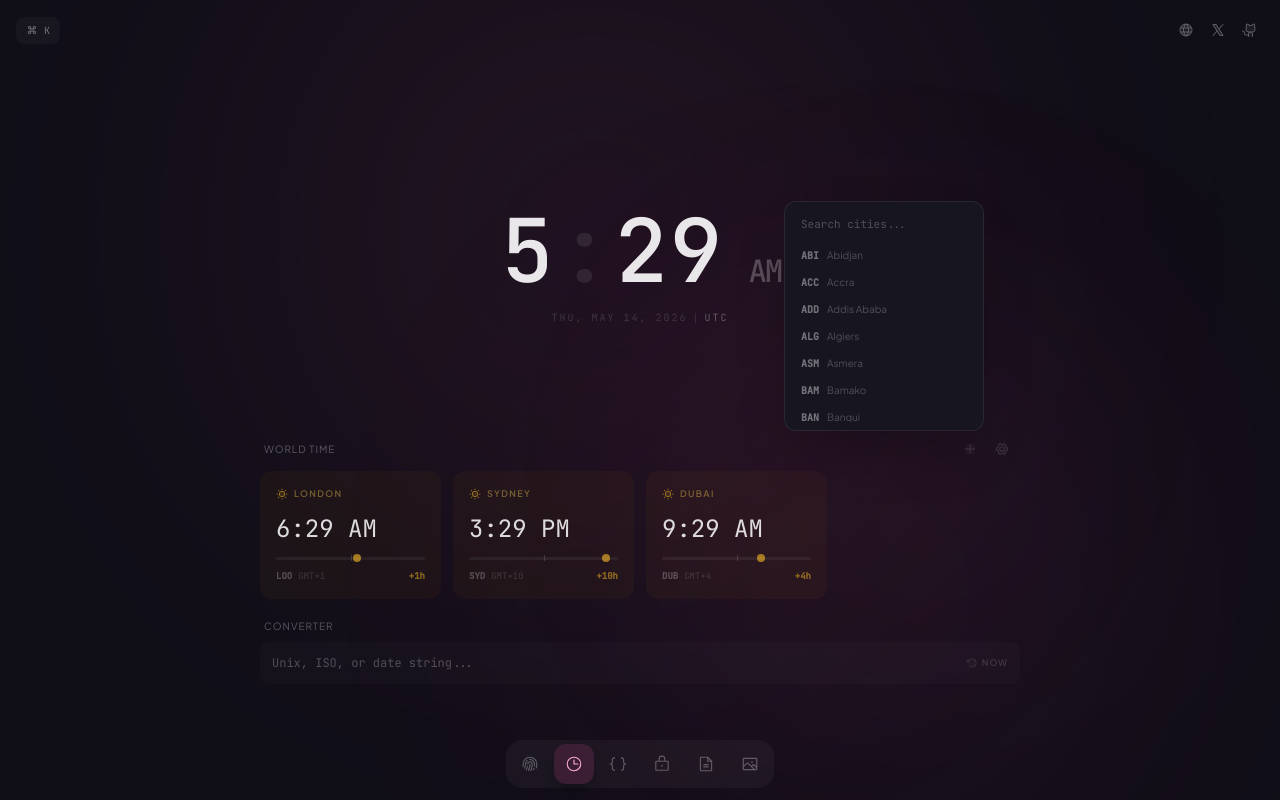
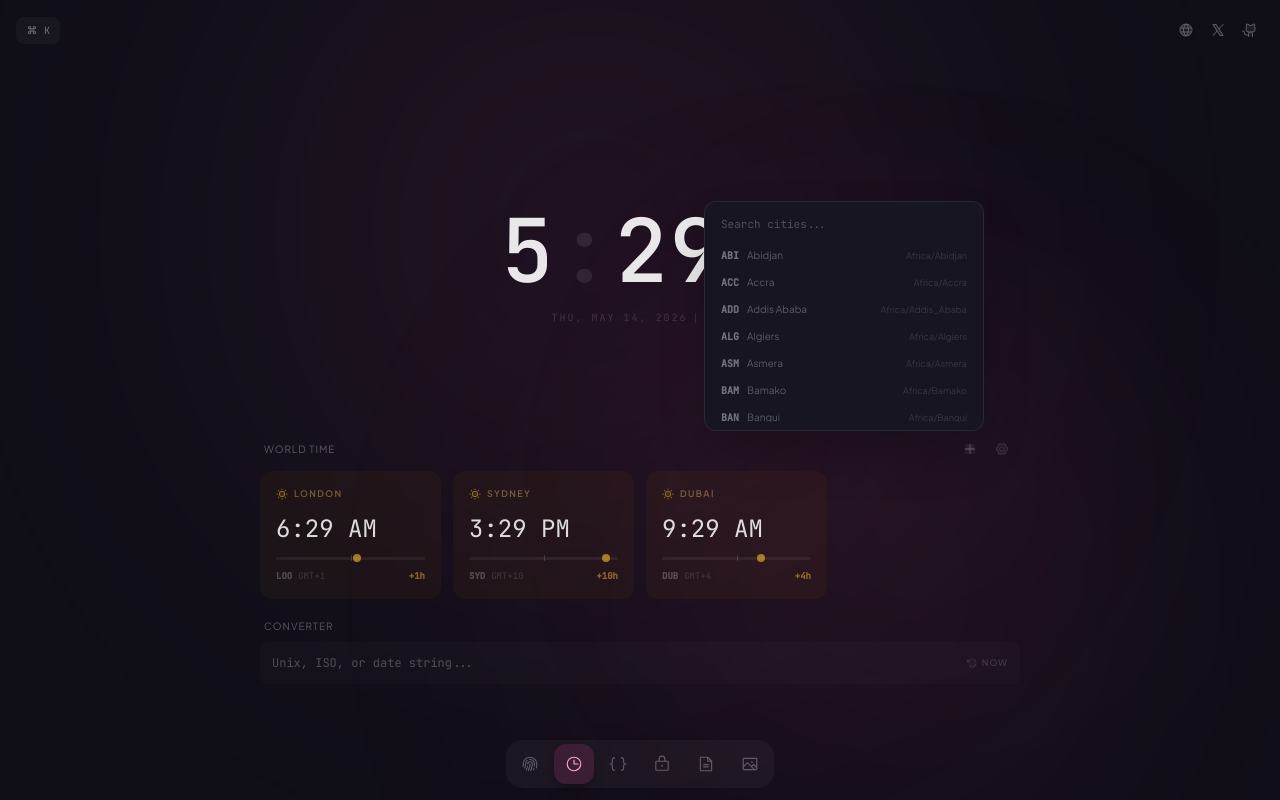
Before and after one commit to xenomech/wrench, a Next.js app: page /time in a window 1280 px wide. Both pictures are taken after a click on the button 970 px from the left and 449 px from the top of the page. Built offline with nearby package versions, Linux system fonts and the light colour scheme.

Commit message:
feat: vaul drawer for city picker, wider dropdown, full timezone in list

```diff
--- a/package.json
+++ b/package.json
@@ -35,6 +35,7 @@
     "react": "19.2.4",
     "react-dom": "19.2.4",
     "smol-toml": "^1.6.1",
+    "vaul": "^1.1.2",
     "zustand": "^5.0.13"
   },
   "devDependencies": {
--- a/src/components/tools/time-tool.tsx
+++ b/src/components/tools/time-tool.tsx
@@ -3,6 +3,7 @@
 import { useState, useEffect, useMemo, useCallback } from 'react';
 import { motion, AnimatePresence } from 'framer-motion';
 import { Copy, Check, ArrowCounterClockwise, Sun, Moon, Plus, X, GearSix } from '@phosphor-icons/react';
+import { Drawer } from 'vaul';
 import { useTimeStore, ALL_TIMEZONES, type CityZone } from '@/lib/time-store';
 import {
   format as fnsFormat,
@@ -98,67 +99,109 @@ function AnimatedTime({ time }: { time: string }) {
   );
 }
 
-function AddCityButton({ onAdd, existingCodes, variant = 'icon' }: { onAdd: (city: CityZone) => void; existingCodes: string[]; variant?: 'icon' | 'empty' }) {
-  const [open, setOpen] = useState(false);
+function CityList({ available, onSelect }: { available: CityZone[]; onSelect: (c: CityZone) => void }) {
   const [search, setSearch] = useState('');
-  const available = ALL_TIMEZONES.filter(
-    c => !existingCodes.includes(c.code) &&
-      (c.label.toLowerCase().includes(search.toLowerCase()) || c.code.toLowerCase().includes(search.toLowerCase()))
+  const filtered = available.filter(
+    c => c.label.toLowerCase().includes(search.toLowerCase()) || c.code.toLowerCase().includes(search.toLowerCase())
   );
 
   return (
-    <div className="relative">
-      <button
-        onClick={() => setOpen(!open)}
-        className={variant === 'empty'
-          ? 'flex w-full items-center justify-center gap-2 rounded-xl border border-dashed border-white/[0.08] py-6 text-[10px] uppercase tracking-widest text-white/20 transition-colors hover:border-white/[0.15] hover:text-white/35'
-          : 'flex h-7 w-7 items-center justify-center rounded-md text-white/15 transition-colors hover:bg-white/[0.04] hover:text-white/35'
-        }
-      >
-        <Plus weight="duotone" className={variant === 'empty' ? 'h-4 w-4' : 'h-3.5 w-3.5'} />
-        {variant === 'empty' && 'Add a city'}
-      </button>
-      <AnimatePresence>
-        {open && (
     <>
-            <div className="fixed inset-0 z-[60] bg-black/30 lg:bg-transparent" onClick={() => { setOpen(false); setSearch(''); }} />
-            <motion.div
-              className="fixed inset-x-0 bottom-0 z-[70] rounded-t-2xl border-t border-white/[0.08] bg-[#161520] p-3 shadow-2xl lg:absolute lg:inset-x-auto lg:bottom-full lg:right-0 lg:mb-1 lg:w-[200px] lg:rounded-xl lg:border lg:p-2"
-              initial={{ opacity: 0, y: 20 }}
-              animate={{ opacity: 1, y: 0 }}
-              exit={{ opacity: 0, y: 20 }}
-              transition={{ duration: 0.15 }}
-            >
-              <div className="mb-2 flex items-center justify-between lg:hidden">
-                <span className="text-[10px] font-semibold uppercase tracking-widest text-white/40">Add City</span>
-                <button onClick={() => { setOpen(false); setSearch(''); }} className="text-white/20">
-                  <X weight="duotone" className="h-4 w-4" />
-                </button>
-              </div>
       <input
         ref={el => { if (el && window.matchMedia('(pointer: fine)').matches) el.focus(); }}
         type="text"
         value={search}
         onChange={e => setSearch(e.target.value)}
         placeholder="Search cities..."
-                className="font-code mb-1 w-full bg-transparent px-2 py-1.5 text-[11px] text-white/60 outline-none placeholder:text-white/25 lg:text-[11px]"
+        className="font-code mb-1 w-full bg-transparent px-2 py-1.5 text-[11px] text-white/60 outline-none placeholder:text-white/25"
       />
       <div className="hide-scroll max-h-[240px] overflow-auto lg:max-h-[180px]">
-                {available.length === 0 ? (
-                  <p className="px-2 py-3 text-center text-[10px] text-white/20">No results</p>
+        {filtered.length === 0 ? (
+          <p className="px-2 py-3 text-center text-[10px] text-white/30">No results</p>
         ) : (
-                  available.map(c => (
+          filtered.map(c => (
             <button
               key={c.code}
-                      onClick={() => { onAdd(c); setOpen(false); setSearch(''); }}
+              onClick={() => onSelect(c)}
               className="flex w-full items-center gap-2 rounded-lg px-2 py-2 text-left transition-colors hover:bg-white/[0.05] lg:py-1.5"
             >
               <span className="font-code text-[10px] font-bold text-white/40">{c.code}</span>
-                      <span className="truncate text-[10px] text-white/25">{c.label}</span>
+              <span className="truncate text-[10px] text-white/30">{c.label}</span>
+              <span className="ml-auto truncate text-[9px] text-white/15">{c.tz}</span>
             </button>
           ))
         )}
       </div>
+    </>
+  );
+}
+
+function AddCityButton({ onAdd, existingCodes, variant = 'icon' }: { onAdd: (city: CityZone) => void; existingCodes: string[]; variant?: 'icon' | 'empty' }) {
+  const [open, setOpen] = useState(false);
+  const [isMobile, setIsMobile] = useState(false);
+  const available = ALL_TIMEZONES.filter(c => !existingCodes.includes(c.code));
+
+  useEffect(() => {
+    const mq = window.matchMedia('(max-width: 1023px)');
+    setIsMobile(mq.matches);
+    const handler = (e: MediaQueryListEvent) => setIsMobile(e.matches);
+    mq.addEventListener('change', handler);
+    return () => mq.removeEventListener('change', handler);
+  }, []);
+
+  const handleSelect = (c: CityZone) => {
+    onAdd(c);
+    setOpen(false);
+  };
+
+  const trigger = (
+    <button
+      onClick={() => setOpen(!open)}
+      className={variant === 'empty'
+        ? 'flex w-full items-center justify-center gap-2 rounded-xl border border-dashed border-white/[0.08] py-6 text-[10px] uppercase tracking-widest text-white/30 transition-colors hover:border-white/[0.15] hover:text-white/40'
+        : 'flex h-7 w-7 items-center justify-center rounded-md text-white/30 transition-colors hover:bg-white/[0.04] hover:text-white/40'
+      }
+    >
+      <Plus weight="duotone" className={variant === 'empty' ? 'h-4 w-4' : 'h-3.5 w-3.5'} />
+      {variant === 'empty' && 'Add a city'}
+    </button>
+  );
+
+  if (isMobile) {
+    return (
+      <Drawer.Root open={open} onOpenChange={setOpen}>
+        <Drawer.Trigger asChild>{trigger}</Drawer.Trigger>
+        <Drawer.Portal>
+          <Drawer.Overlay className="fixed inset-0 z-[60] bg-black/40" />
+          <Drawer.Content className="fixed inset-x-0 bottom-0 z-[70] rounded-t-2xl bg-[#161520] outline-none">
+            <div className="mx-auto mt-3 h-1 w-8 rounded-full bg-white/10" />
+            <div className="p-3 pt-4">
+              <Drawer.Title className="mb-2 text-[10px] font-semibold uppercase tracking-widest text-white/40">
+                Add City
+              </Drawer.Title>
+              <CityList available={available} onSelect={handleSelect} />
+            </div>
+          </Drawer.Content>
+        </Drawer.Portal>
+      </Drawer.Root>
+    );
+  }
+
+  return (
+    <div className="relative">
+      {trigger}
+      <AnimatePresence>
+        {open && (
+          <>
+            <div className="fixed inset-0 z-[60]" onClick={() => setOpen(false)} />
+            <motion.div
+              className="absolute bottom-full right-0 z-[70] mb-1 w-[280px] rounded-xl border border-white/[0.08] bg-[#161520] p-2 shadow-2xl"
+              initial={{ opacity: 0, y: 4 }}
+              animate={{ opacity: 1, y: 0 }}
+              exit={{ opacity: 0, y: 4 }}
+              transition={{ duration: 0.1 }}
+            >
+              <CityList available={available} onSelect={handleSelect} />
             </motion.div>
           </>
         )}
```
Also changed, not shown: 1 other file (tests, documents, lock files or other folders). Lines whose indentation alone changed are shown as unchanged.
